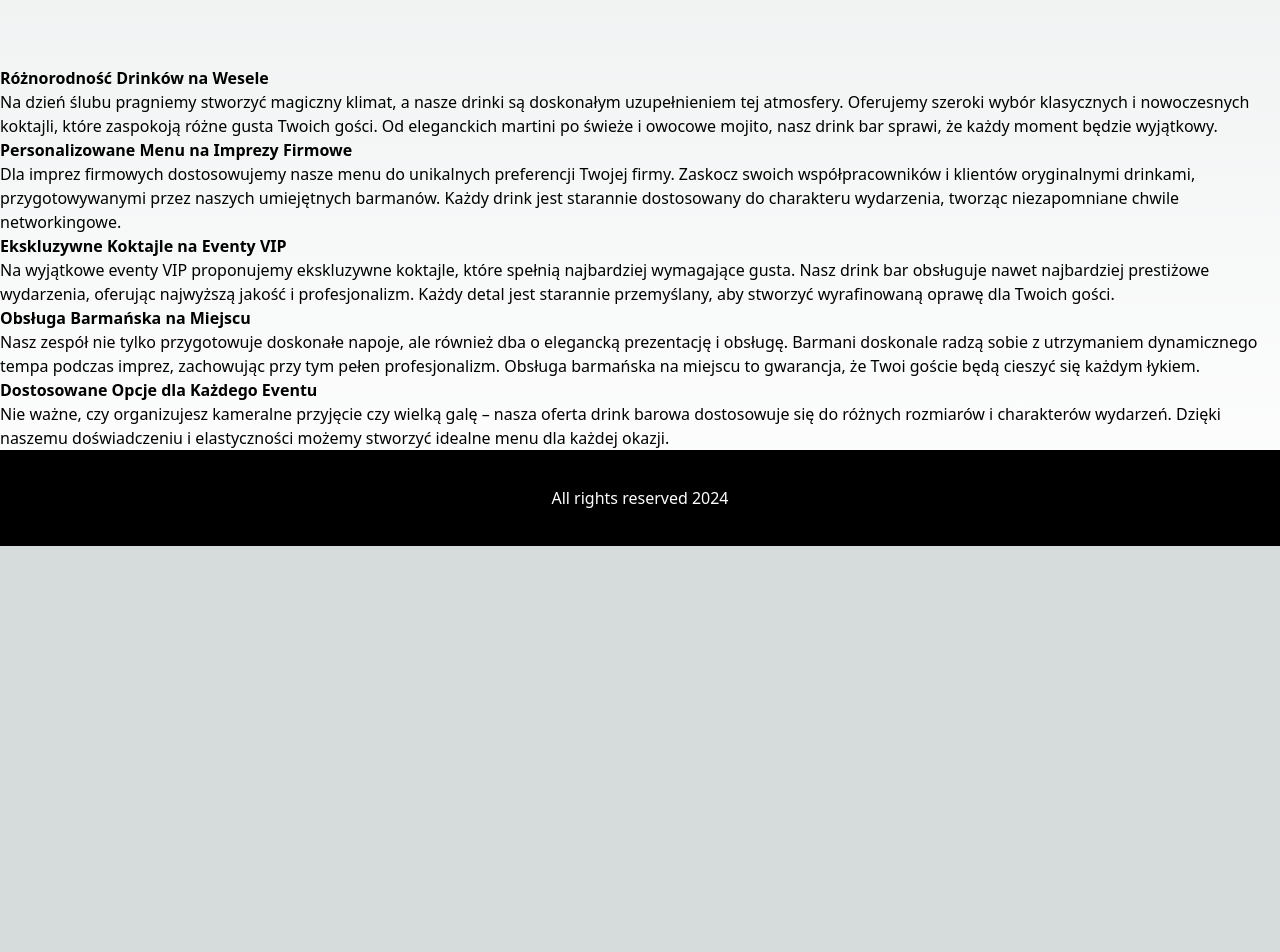
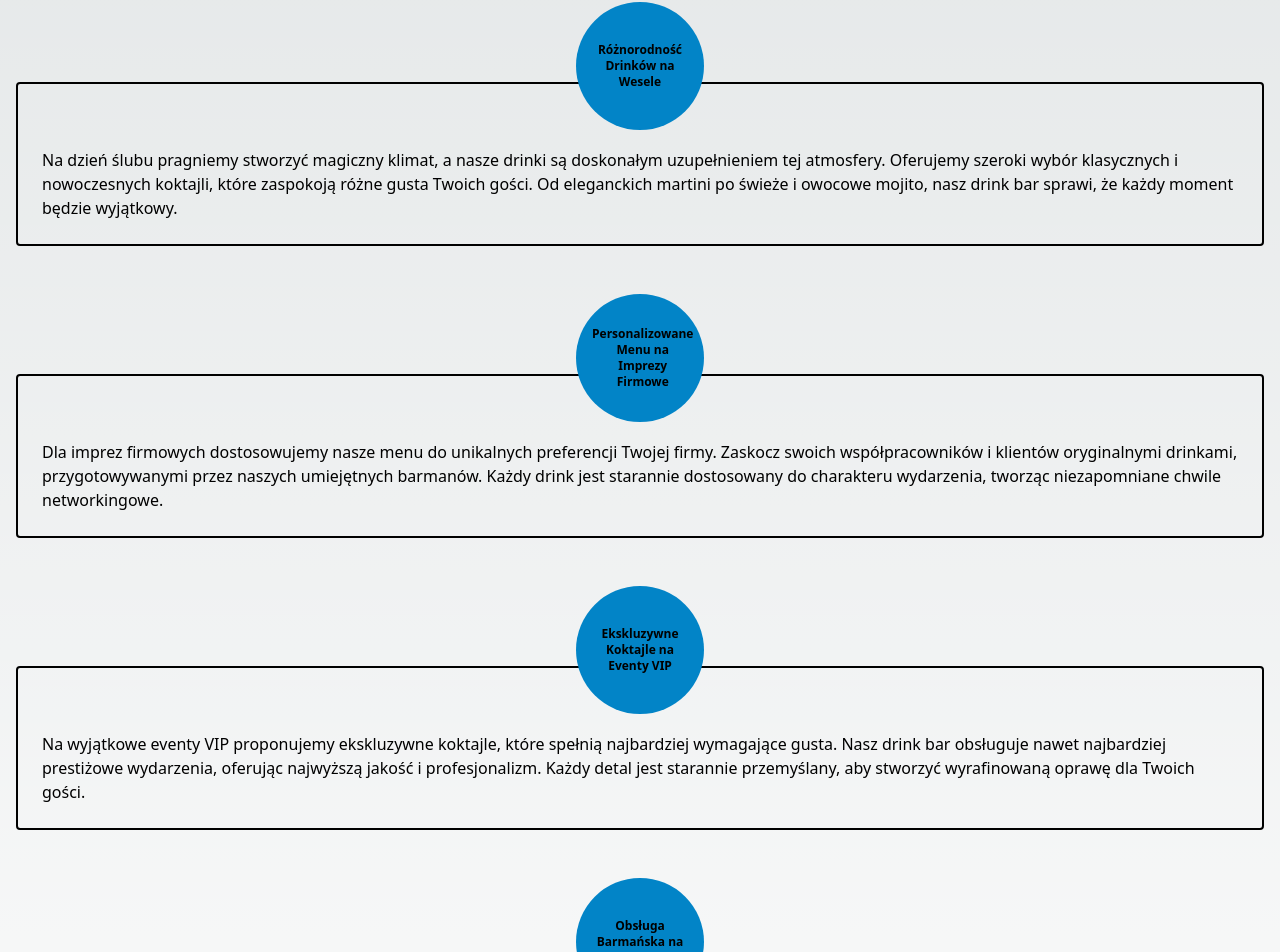
Before and after one commit to bajdster/coctailbar, a Next.js app in the folder blognin/: page /drinkbar in a window 1280 px wide. Shown: the part 1052-2004 px from the top of the page. Before the commit the page ends 1598 px from the top, so only its background shows below. Built offline with nearby package versions, Linux system fonts and the light colour scheme.

Commit message:
added searching filtering and styling drinkbar site

```diff
--- a/blognin/app/drinkbar/page.tsx
+++ b/blognin/app/drinkbar/page.tsx
@@ -61,21 +61,37 @@ const DrinkBar = () => {
 
 
 
-<div className='mt-60'>
-        <h3 className='font-bold'>Różnorodność Drinków na Wesele</h3>
-        <p>Na dzień ślubu pragniemy stworzyć magiczny klimat, a nasze drinki są doskonałym uzupełnieniem tej atmosfery. Oferujemy szeroki wybór klasycznych i nowoczesnych koktajli, które zaspokoją różne gusta Twoich gości. Od eleganckich martini po świeże i owocowe mojito, nasz drink bar sprawi, że każdy moment będzie wyjątkowy.</p>
+<div className='mt-60 p-4'>
 
-<h3 className='font-bold'>Personalizowane Menu na Imprezy Firmowe</h3>
-<p>Dla imprez firmowych dostosowujemy nasze menu do unikalnych preferencji Twojej firmy. Zaskocz swoich współpracowników i klientów oryginalnymi drinkami, przygotowywanymi przez naszych umiejętnych barmanów. Każdy drink jest starannie dostosowany do charakteru wydarzenia, tworząc niezapomniane chwile networkingowe.</p>
+  <div className='flex relative'>
+  <h3 className='font-bold absolute -top-20 left-1/2 -translate-x-1/2 text-xs bg-sky-600 p-4 w-32 h-32 flex items-center text-center rounded-full'>Różnorodność Drinków na Wesele</h3>
+        <p className="p-6 pt-16 rounded border-2 border-black">Na dzień ślubu pragniemy stworzyć magiczny klimat, a nasze drinki są doskonałym uzupełnieniem tej atmosfery. Oferujemy szeroki wybór klasycznych i nowoczesnych koktajli, które zaspokoją różne gusta Twoich gości. Od eleganckich martini po świeże i owocowe mojito, nasz drink bar sprawi, że każdy moment będzie wyjątkowy.</p>
+        </div>
+  <div className='flex relative mt-32'>
+    <h3 className='font-bold absolute -top-20 left-1/2 -translate-x-1/2 text-xs bg-sky-600 p-4 w-32 h-32 flex items-center text-center rounded-full'>Personalizowane Menu na Imprezy Firmowe</h3>
+<p className="p-6 pt-16 rounded border-2 border-black">Dla imprez firmowych dostosowujemy nasze menu do unikalnych preferencji Twojej firmy. Zaskocz swoich współpracowników i klientów oryginalnymi drinkami, przygotowywanymi przez naszych umiejętnych barmanów. Każdy drink jest starannie dostosowany do charakteru wydarzenia, tworząc niezapomniane chwile networkingowe.</p>
+</div>
+  <div className='flex relative mt-32'>
+    <h3 className='font-bold absolute -top-20 left-1/2 -translate-x-1/2 text-xs bg-sky-600 p-4 w-32 h-32 flex items-center text-center rounded-full'>Ekskluzywne Koktajle na Eventy VIP</h3>
+<p className="p-6 pt-16 rounded border-2 border-black">Na wyjątkowe eventy VIP proponujemy ekskluzywne koktajle, które spełnią najbardziej wymagające gusta. Nasz drink bar obsługuje nawet najbardziej prestiżowe wydarzenia, oferując najwyższą jakość i profesjonalizm. Każdy detal jest starannie przemyślany, aby stworzyć wyrafinowaną oprawę dla Twoich gości.</p>
+</div>
+  <div className='flex relative mt-32'>
+  <h3 className='font-bold absolute -top-20 left-1/2 -translate-x-1/2 text-xs bg-sky-600 p-4 w-32 h-32 flex items-center text-center rounded-full'>Obsługa Barmańska na Miejscu</h3>
+<p className="p-6 pt-16 rounded border-2 border-black">Nasz zespół nie tylko przygotowuje doskonałe napoje, ale również dba o elegancką prezentację i obsługę. Barmani doskonale radzą sobie z utrzymaniem dynamicznego tempa podczas imprez, zachowując przy tym pełen profesjonalizm. Obsługa barmańska na miejscu to gwarancja, że Twoi goście będą cieszyć się każdym łykiem.</p>
+  </div>
+  <div className='flex relative mt-32'>
 
-<h3 className='font-bold'>Ekskluzywne Koktajle na Eventy VIP</h3>
-<p>Na wyjątkowe eventy VIP proponujemy ekskluzywne koktajle, które spełnią najbardziej wymagające gusta. Nasz drink bar obsługuje nawet najbardziej prestiżowe wydarzenia, oferując najwyższą jakość i profesjonalizm. Każdy detal jest starannie przemyślany, aby stworzyć wyrafinowaną oprawę dla Twoich gości.</p>
+  <h3 className='font-bold absolute -top-20 left-1/2 -translate-x-1/2 text-xs bg-sky-600 p-4 w-32 h-32 flex items-center text-center rounded-full'>Dostosowane Opcje dla Każdego Eventu</h3>
+<p className="p-6 pt-16 rounded border-2 border-black">Nie ważne, czy organizujesz kameralne przyjęcie czy wielką galę – nasza oferta drink barowa dostosowuje się do różnych rozmiarów i charakterów wydarzeń. Dzięki naszemu doświadczeniu i elastyczności możemy stworzyć idealne menu dla każdej okazji.</p>
+  </div>
 
-<h3 className='font-bold'>Obsługa Barmańska na Miejscu</h3>
-<p>Nasz zespół nie tylko przygotowuje doskonałe napoje, ale również dba o elegancką prezentację i obsługę. Barmani doskonale radzą sobie z utrzymaniem dynamicznego tempa podczas imprez, zachowując przy tym pełen profesjonalizm. Obsługa barmańska na miejscu to gwarancja, że Twoi goście będą cieszyć się każdym łykiem.</p>
 
-<h3 className='font-bold'>Dostosowane Opcje dla Każdego Eventu</h3>
-<p>Nie ważne, czy organizujesz kameralne przyjęcie czy wielką galę – nasza oferta drink barowa dostosowuje się do różnych rozmiarów i charakterów wydarzeń. Dzięki naszemu doświadczeniu i elastyczności możemy stworzyć idealne menu dla każdej okazji.</p>
+
+
+
+
+
+
     </div>
 
   {/* <div className='w-full h-96'>
--- a/blognin/components/Search.tsx
+++ b/blognin/components/Search.tsx
@@ -1,5 +1,5 @@
 'use client'
-import React from 'react'
+import React, { useEffect, useState } from 'react'
 
 type Coctails = {
     coctailUrl: string,
@@ -8,26 +8,54 @@ type Coctails = {
 
 const Search: React.FC<{coctails: Coctails[]}> = ({coctails}) => {
 
-const coctailTitles:{title:string}[] = coctails.map(coctail=>
+const [coctailsTitles, setCoctailsTitles] = useState<{title:string}[]>([])
+const [searchingText, setSearchingText] = useState<string>('')
+const [coctailsList, setCoctailsList]= useState<{title:string}[]>([])
+
+
+useEffect(()=>
+{
+    const coctailTitles:{title:string}[] = coctails.map(coctail=>
+        {
+            return {title: coctail.coctailTitle}
+        })
+    setCoctailsTitles(coctailTitles)
+},[])
+
+useEffect(()=>
+{
+    if(searchingText!== '')
     {
-        return {title: coctail.coctailTitle}
-    })
+        const searchedCoctails = coctailsTitles.filter(coctailName=>
+            {
+               return coctailName.title.toLowerCase().includes(searchingText.toLowerCase())
+            })
+        setCoctailsList(searchedCoctails)
+    }
+    if(searchingText === '')
+    {
+        setCoctailsList([])
+    }
 
-function searchCoctails()
+}, [searchingText])
+
+
+function searchHandler(e:React.ChangeEvent<HTMLInputElement>)
 {
-
+    setSearchingText(e.target.value)
 }
 
   return (
     <div className='w-full h-16 flex items-center justify-center '>
-        <form className='w-3/4 h-full flex flex-col items-center justify-center relative bg-slate-500'>
+        <p>{searchingText}</p>
+        <form className='w-3/4 h-full flex flex-col items-center justify-center relative'>
             <div className='w-3/4 h-3/4 lg:w-1/2'>
-                <input type='text' className='w-3/4 h-full p-2 rounded-md border-black border-2' onChange={searchCoctails}></input>
+                <input type='text' className='w-3/4 h-full p-2 rounded-md border-black border-2' onChange={searchHandler}></input>
                 <button className='ml-4 font-kaushan text-sky-600 hover:text-sky-800'>Szukaj</button>
 
             </div>
             <ul className='bg-white z-20 absolute top-full w-1/2'>
-                {coctailTitles.map(title=>
+                {coctailsList?.map(title=>
                     {
                         return <li className='p-2 border-2' key={title.title}>{title.title}</li>
                     })}
```
